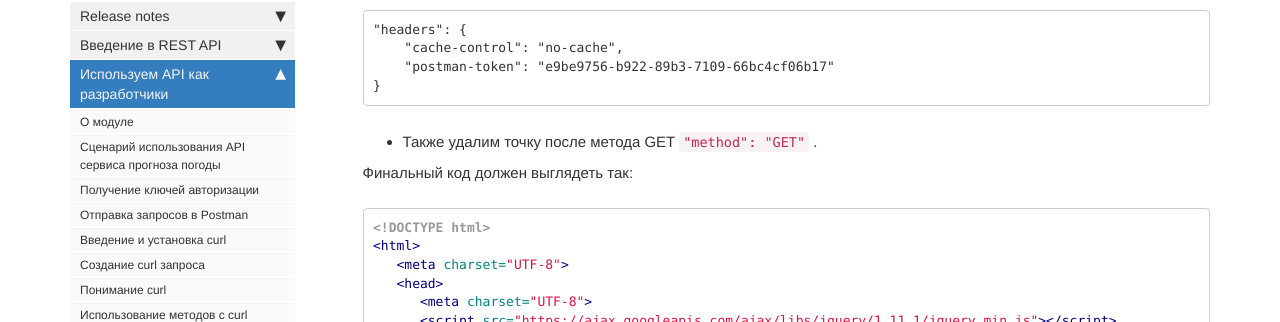
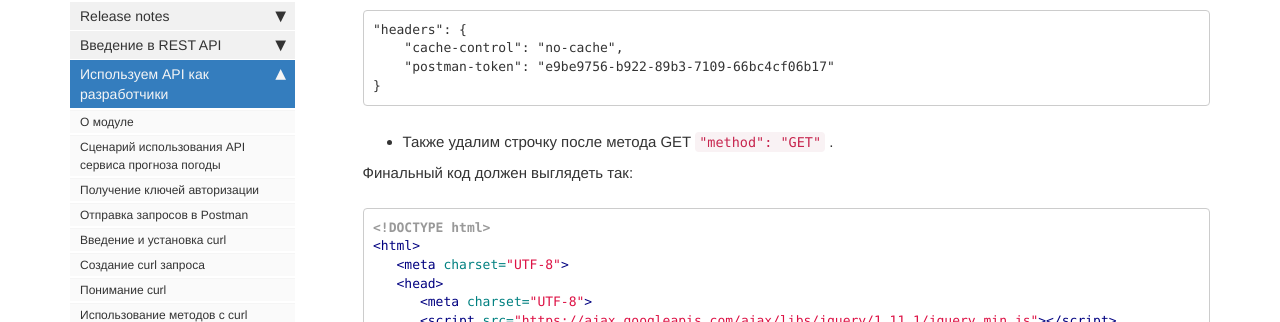
Before and after one commit to Starkovden/Starkovden.github.io, a Jekyll site: the page built from pages/like-developer/inspect-json.md, in a window 1280 px wide and 900 px high, scrolled down 1989 px. Shown: the part 127-449 px from the top of the window. Built offline with Jekyll 4.4.1, drawn with Linux system fonts in a browser that asks for light colours; nearby versions of some CDN libraries; comment, search, counter and statistics services are not loaded.

Commit message:
Update inspect-json.md

````diff
--- a/pages/like-developer/inspect-json.md
+++ b/pages/like-developer/inspect-json.md
@@ -65,7 +65,7 @@ $.ajax(settings).done(function (response) {
 }
 ```
 
-- Также удалим точку после метода GET `"method": "GET"` .
+- Также удалим строчку после метода GET `"method": "GET"` .
 
 Финальный код должен выглядеть так:
 
````
